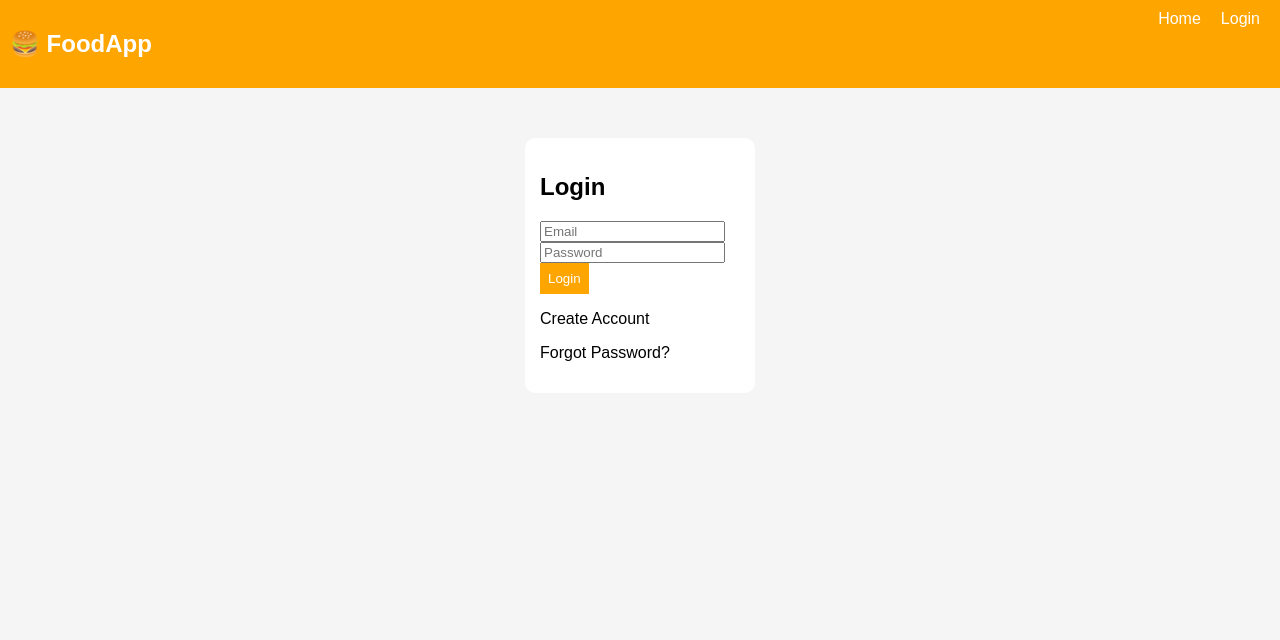
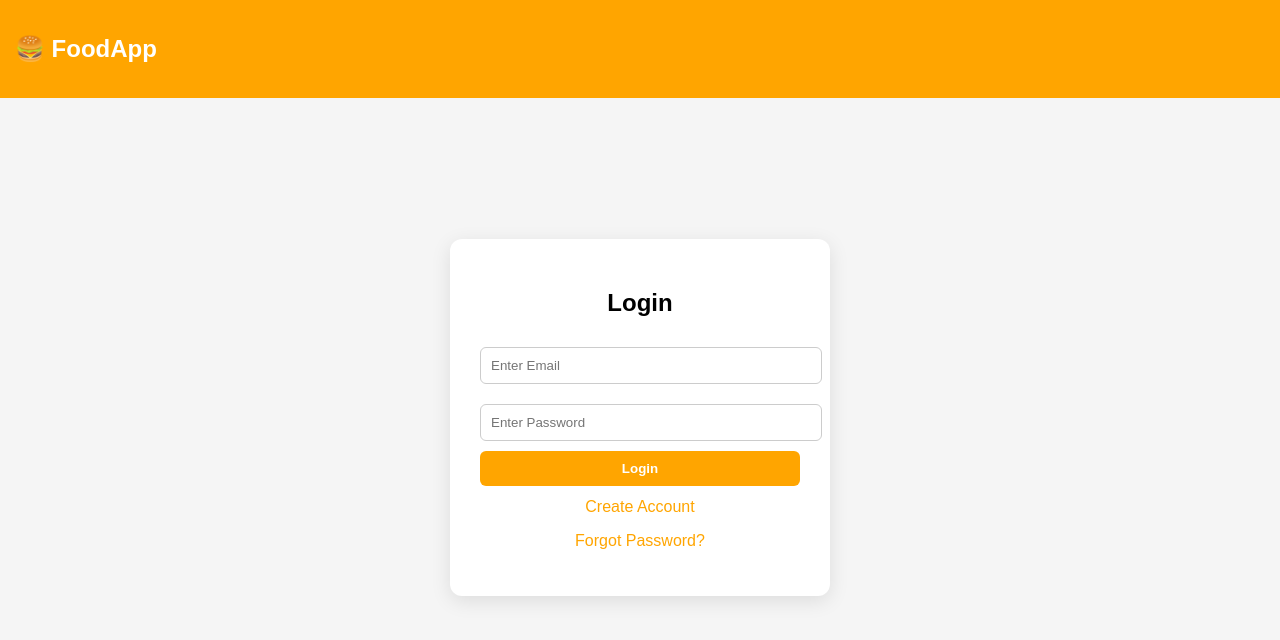
Before and after one commit to roshancherian/CodeStrom-Retail-Ordering-Website, a React (Vite) app in the folder Frontend/retail-app/: page /login in a window 1280 px wide. Shown: the top 640 px of the page. Built offline with nearby package versions, Linux system fonts and the light colour scheme.

Commit message:
new changes

```diff
--- a/Frontend/retail-app/src/components/LoginCard.jsx
+++ b/Frontend/retail-app/src/components/LoginCard.jsx
@@ -3,33 +3,59 @@ import { login } from "../services/authService";
 import { useNavigate } from "react-router-dom";
 
 function LoginCard() {
-  const [data, setData] = useState({ email: "", password: "" });
+  const [data, setData] = useState({
+    email: "",
+    password: ""
+  });
+
   const navigate = useNavigate();
 
   const handleLogin = async () => {
     try {
       const res = await login(data);
+
       localStorage.setItem("user", JSON.stringify(res.data));
+
+      alert("Login successful");
       navigate("/");
-    } catch {
-      alert("Invalid login");
+    } catch (error) {
+      alert("Invalid credentials");
     }
   };
 
   return (
-    <div className="card">
-      <h2>Login</h2>
+    <div className="login-container">
+      <div className="login-card">
+        <h2>Login</h2>
 
-      <input placeholder="Email"
-        onChange={(e) => setData({ ...data, email: e.target.value })} />
+        <input
+          type="email"
+          placeholder="Enter Email"
+          onChange={(e) =>
+            setData({ ...data, email: e.target.value })
+          }
+        />
 
-      <input type="password" placeholder="Password"
-        onChange={(e) => setData({ ...data, password: e.target.value })} />
+        <input
+          type="password"
+          placeholder="Enter Password"
+          onChange={(e) =>
+            setData({ ...data, password: e.target.value })
+          }
+        />
 
-      <button onClick={handleLogin}>Login</button>
+        <button onClick={handleLogin}>
+          Login
+        </button>
 
-      <p onClick={() => navigate("/signup")}>Create Account</p>
-      <p onClick={() => navigate("/forgot")}>Forgot Password?</p>
+        <p className="link" onClick={() => navigate("/signup")}>
+          Create Account
+        </p>
+
+        <p className="link" onClick={() => navigate("/forgot")}>
+          Forgot Password?
+        </p>
+      </div>
     </div>
   );
 }
--- a/Frontend/retail-app/src/components/NavBar.jsx
+++ b/Frontend/retail-app/src/components/NavBar.jsx
@@ -1,7 +1,10 @@
-import { Link, useNavigate } from "react-router-dom";
+import { useNavigate } from "react-router-dom";
+import { useState } from "react";
 
 function NavBar() {
   const navigate = useNavigate();
+  const [open, setOpen] = useState(false);
+
   const user = JSON.parse(localStorage.getItem("user"));
 
   const logout = () => {
@@ -11,22 +14,54 @@ function NavBar() {
 
   return (
     <div className="navbar">
-      <h2>🍔 FoodApp</h2>
 
-      <div>
-        <Link to="/">Home</Link>
+      {/* LEFT */}
+      <h2 className="logo" onClick={() => navigate("/")}>
+        🍔 FoodApp
+      </h2>
 
-        {user ? (
-          <>
-            <Link to="/cart">Cart</Link>
-            <button onClick={logout}>Logout</button>
-          </>
-        ) : (
-          <>
-            <Link to="/login">Login</Link>
-          </>
-        )}
-      </div>
+      {/* RIGHT */}
+      {user && (
+        <div className="user-section">
+
+          <div
+            className="user-icon"
+            onClick={() => setOpen(!open)}
+          >
+            👤
+          </div>
+
+          {open && (
+            <div className="dropdown">
+
+              {/* USER NAME */}
+              <p className="username">{user.name}</p>
+
+              {/* CART */}
+              <p onClick={() => {
+                navigate("/cart");
+                setOpen(false);
+              }}>
+                🛒 Cart
+              </p>
+
+              {/* ORDER HISTORY */}
+              <p onClick={() => {
+                navigate("/orders");
+                setOpen(false);
+              }}>
+                📜 Orders
+              </p>
+
+              {/* LOGOUT */}
+              <button onClick={logout}>
+                Logout
+              </button>
+
+            </div>
+          )}
+        </div>
+      )}
     </div>
   );
 }
--- a/Frontend/retail-app/src/components/SignupCard.jsx
+++ b/Frontend/retail-app/src/components/SignupCard.jsx
@@ -4,31 +4,60 @@ import { useNavigate } from "react-router-dom";
 
 function SignupCard() {
   const [user, setUser] = useState({
-    name: "", email: "", password: ""
+    name: "",
+    email: "",
+    password: ""
   });
 
   const navigate = useNavigate();
 
   const handleSignup = async () => {
-    await signup(user);
-    alert("Account Created");
-    navigate("/login");
+    try {
+      await signup(user);
+      alert("Signup successful");
+      navigate("/login");
+    } catch {
+      alert("Signup failed");
+    }
   };
 
   return (
-    <div className="card">
-      <h2>Signup</h2>
+    <div className="login-container">
+      <div className="login-card">
+        <h2>Signup</h2>
 
-      <input placeholder="Name"
-        onChange={(e) => setUser({ ...user, name: e.target.value })} />
+        <input
+          type="text"
+          placeholder="Enter Name"
+          onChange={(e) =>
+            setUser({ ...user, name: e.target.value })
+          }
+        />
 
-      <input placeholder="Email"
-        onChange={(e) => setUser({ ...user, email: e.target.value })} />
+        <input
+          type="email"
+          placeholder="Enter Email"
+          onChange={(e) =>
+            setUser({ ...user, email: e.target.value })
+          }
+        />
 
-      <input type="password" placeholder="Password"
-        onChange={(e) => setUser({ ...user, password: e.target.value })} />
+        <input
+          type="password"
+          placeholder="Enter Password"
+          onChange={(e) =>
+            setUser({ ...user, password: e.target.value })
+          }
+        />
 
-      <button onClick={handleSignup}>Signup</button>
+        <button onClick={handleSignup}>
+          Signup
+        </button>
+
+        <p className="link" onClick={() => navigate("/login")}>
+          Already have an account? Login
+        </p>
+      </div>
     </div>
   );
 }
--- a/Frontend/retail-app/src/pages/LoginPage.jsx
+++ b/Frontend/retail-app/src/pages/LoginPage.jsx
@@ -1,11 +1,7 @@
 import LoginCard from "../components/LoginCard";
 
 function LoginPage() {
-  return (
-    <div style={{ display: "flex", justifyContent: "center", marginTop: "50px" }}>
-      <LoginCard />
-    </div>
-  );
+  return <LoginCard />;
 }
 
 export default LoginPage;
--- a/Frontend/retail-app/src/styles/App.css
+++ b/Frontend/retail-app/src/styles/App.css
@@ -1,42 +1,117 @@
+/* Reset */
 body {
-  font-family: Arial;
   margin: 0;
+  font-family: Arial, sans-serif;
   background: #f5f5f5;
 }
 
+/* Navbar */
 .navbar {
+  background: orange;
+  padding: 15px;
+  color: white;
+  display: flex;
+  justify-content: flex-start;
+  align-items: center;
+}
+
+.logo {
+  cursor: pointer;
+}
+
+/* Center login */
+.login-container {
+  height: 80vh;
+  display: flex;
+  justify-content: center;
+  align-items: center;
+}
+
+/* Card */
+.login-card {
+  background: white;
+  padding: 30px;
+  border-radius: 12px;
+  width: 320px;
+  box-shadow: 0px 5px 20px rgba(0,0,0,0.1);
+  text-align: center;
+}
+
+/* Inputs */
+.login-card input {
+  width: 100%;
+  padding: 10px;
+  margin: 10px 0;
+  border: 1px solid #ccc;
+  border-radius: 6px;
+}
+
+/* Button */
+.login-card button {
+  width: 100%;
+  padding: 10px;
+  background: orange;
+  border: none;
+  color: white;
+  border-radius: 6px;
+  cursor: pointer;
+  font-weight: bold;
+}
+
+/* Links */
+.link {
+  margin-top: 12px;
+  color: orange;
+  cursor: pointer;
+}
+
+/* Hover effect */
+.link:hover {
+  text-decoration: underline;
+}
+
+/* Navbar layout */
+.navbar {
+  background: orange;
+  padding: 15px;
+  color: white;
   display: flex;
   justify-content: space-between;
-  background: orange;
-  padding: 10px;
-  color: white;
+  align-items: center;
 }
 
-.navbar a {
-  margin: 10px;
-  color: white;
-  text-decoration: none;
+/* User section */
+.user-section {
+  position: relative;
 }
 
-.grid {
-  display: flex;
-  gap: 20px;
-  padding: 20px;
-  flex-wrap: wrap;
+/* Icon */
+.user-icon {
+  font-size: 24px;
+  cursor: pointer;
 }
 
-.card {
+/* Dropdown box */
+.dropdown {
+  position: absolute;
+  right: 0;
+  top: 40px;
   background: white;
-  padding: 15px;
-  border-radius: 10px;
-  cursor: pointer;
-  width: 200px;
+  color: black;
+  padding: 10px;
+  border-radius: 8px;
+  width: 120px;
+  box-shadow: 0px 4px 10px rgba(0,0,0,0.2);
+  text-align: center;
 }
 
-button {
+/* Dropdown button */
+.dropdown button {
+  margin-top: 10px;
+  width: 100%;
+  padding: 5px;
   background: orange;
   border: none;
-  padding: 8px;
   color: white;
   cursor: pointer;
 }
```
Also changed, not shown: Frontend/retail-app/src/index.css (+40 -0 lines).
